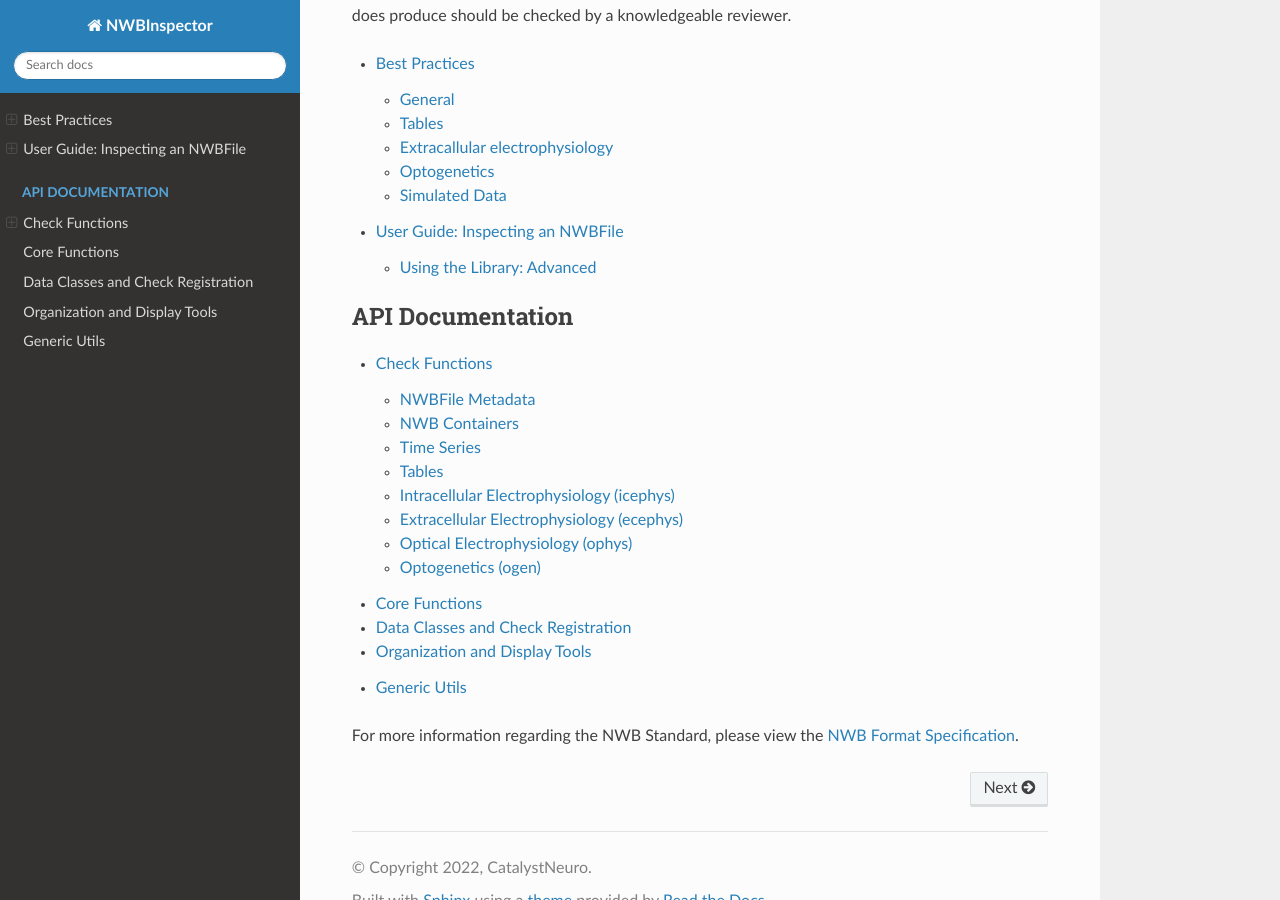
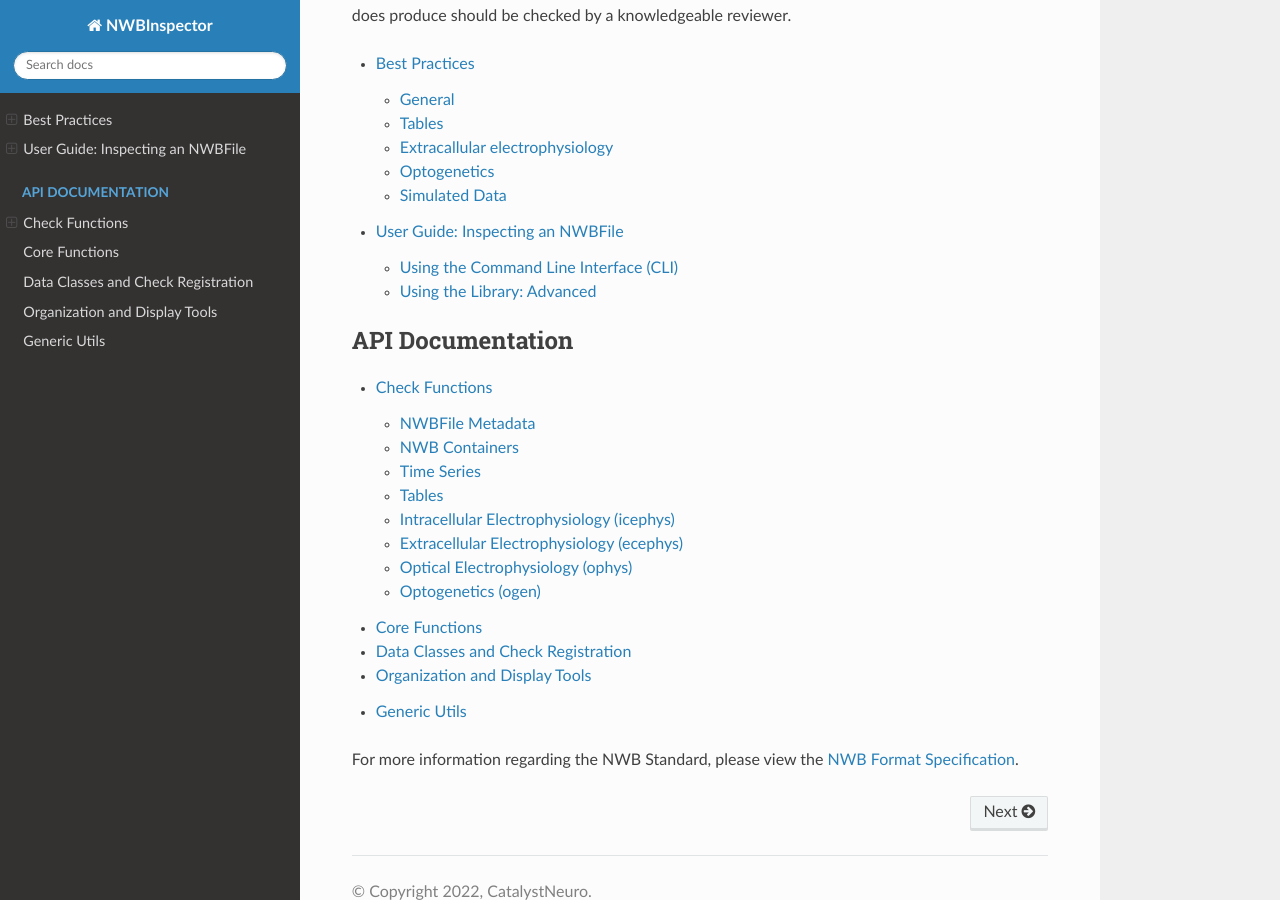
Before and after one commit to NeurodataWithoutBorders/nwbinspector, a Sphinx documentation site: the page built from docs/index.rst, in a window 1280 px wide and 900 px high, scrolled down 723 px. Built offline with Sphinx 7.4.7 and the Read the Docs theme 2.0.0, drawn with Linux system fonts in a browser that asks for light colours; pages that are not in the unit, such as notebooks, are missing from menus.

Commit message:
Update user_guide_index.rst

```diff
--- a/docs/user_guide/user_guide_index.rst
+++ b/docs/user_guide/user_guide_index.rst
@@ -17,6 +17,6 @@ to adhere more strictly to the officially encouraged Best Practices.
     :maxdepth: 2
 
     installation
-    command_line_usage
+    using_the_command_line_interface
     using_the_library
     using_the_library_advanced
```
